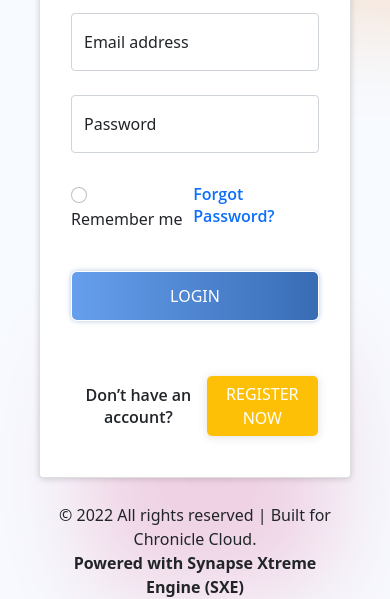
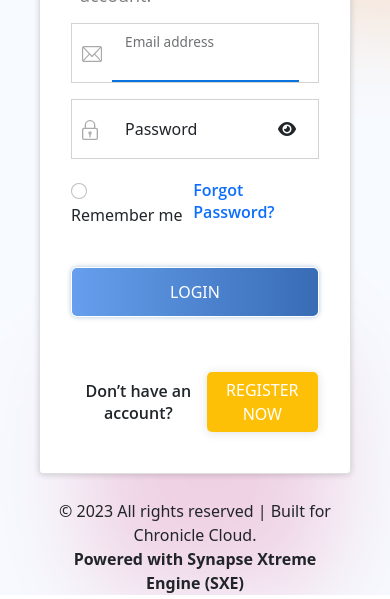
Before and after one commit to ils-anwarshah/Chronical-cloud-Task, a plain HTML site: page login.html in a window 390 px wide. Shown: the part 267-866 px from the top of the page. Drawn offline with nearby package versions, Linux system fonts and the light colour scheme.

Commit message:
Login page modified and Password and email field added with icon

```diff
--- a/login.css
+++ b/login.css
@@ -42,6 +42,7 @@ body {
 
 .remember{
     display: flex;
+    padding-top: 20px;
     justify-content: space-between;
 }
 .remember .form-check-input:checked{
@@ -55,9 +56,9 @@ body {
     color: #0974DD;
 
 }
-.password{
+/* .password{
     padding-bottom: 30px;
-}
+} */
 .forget-pass a{
     text-decoration: none;
     cursor: pointer;
@@ -76,6 +77,8 @@ body {
 } */
 .buttons{
     padding-top: 40px;
+    display: flex;
+    justify-content: center;
 }
 .block-3{
     padding-top: 54px;
@@ -100,7 +103,47 @@ body {
     width: 500px;
     height: 38px;
 }
-
+.input-icon{
+    position: relative;
+    top: 20px;
+}
+input:invalid{
+   border-bottom: 2px solid red;
+}
+.input-box-1{
+    display: flex;
+    border: 1px solid lightgray
+}
+.email-pass-logo{
+    width: 20px;
+    margin: 0px 10px;
+    align-self:center ;
+}
+#floatingInput{
+    border: none;
+    width: 413px;
+}
+#floatingInput:focus{
+    border: none;
+    box-shadow: none;
+    border-bottom:2px solid #0974DD;
+    border-bottom-right-radius:0%;
+    border-bottom-left-radius:0% ;
+}
+#floatingPassword{
+    border: none;
+    width: 368px;
+}
+#floatingPassword:focus{
+    border: none;
+    box-shadow: none;
+    border-bottom:2px solid #0974DD;
+    border-bottom-right-radius:0%;
+    border-bottom-left-radius:0% ;
+}
+.eye-logo:hover{
+    cursor: pointer;
+}
 @media screen and (max-width:1200px) {
     .logo{
         width: 300px;
@@ -115,10 +158,6 @@ body {
         width: 300px;
 
     } */
-    .container1{
-
-
-    }
     .card{
         align-items: center;
         width: 80%;
@@ -147,6 +186,12 @@ body {
     justify-content: center;
     flex-wrap: wrap;
    }
+   #floatingInput{
+    width: 55vw;
+    }
+    #floatingPassword{
+    width: 52vw;
+    }
 }
 @media screen and (max-width:400px) {
     .image{
@@ -154,3 +199,19 @@ body {
     }
 
 }
+@media screen and (max-width:610px) {
+    #floatingPassword{
+        width: 48vw;
+    }
+    #floatingInput{
+        width: 52vw;
+    }
+}
+@media screen and (max-width:440px) {
+    #floatingPassword{
+        width: 40vw;
+    }
+    #floatingInput{
+        width: 48vw;
+    }
+}
--- a/login.html
+++ b/login.html
@@ -7,7 +7,7 @@
     <title>Login</title>
     <link rel="stylesheet" href="login.css">
     <script src="https://cdn.jsdelivr.net/npm/bootstrap@5.0.2/dist/js/bootstrap.bundle.min.js" integrity="sha384-MrcW6ZMFYlzcLA8Nl+NtUVF0sA7MsXsP1UyJoMp4YLEuNSfAP+JcXn/tWtIaxVXM" crossorigin="anonymous"></script>
-
+    <link rel="stylesheet" href="https://cdnjs.cloudflare.com/ajax/libs/font-awesome/6.1.1/css/all.min.css">
     <link href="https://cdn.jsdelivr.net/npm/bootstrap@5.0.2/dist/css/bootstrap.min.css" rel="stylesheet" integrity="sha384-EVSTQN3/azprG1Anm3QDgpJLIm9Nao0Yz1ztcQTwFspd3yD65VohhpuuCOmLASjC" crossorigin="anonymous">
 </head>
 <body>
@@ -24,14 +24,31 @@
             </div>
             <form>
                 <div class="card-input-1">
-                    <div class="form-floating mb-4 ">
-                        <input type="email" class="form-control" id="floatingInput" placeholder="Name">
-                        <label for="floatingInput">Email address</label>
+
+                        <div class="input-box-1 mb-3">
+                          <div class="email-pass-logo">
+                            <img class="Input-icon" src="./assets/email.svg" alt=""/>
+                          </div>
+                          <div class="form-floating">
+                            <input type="email" class="form-control" id="floatingInput" placeholder="Email" autofocus required>
+                            <label for="floatingInput">Email address</label>
+                          </div>
+                        </div>
+
+
+                    <div class="input-box-1">
+                        <div class="email-pass-logo">
+                            <img src="./assets/padlock.svg" alt="" class="pass-icon">
+                        </div>
+                        <div class="form-floating password">
+                            <input type="password" class="form-control password" id="floatingPassword" placeholder="Password" required>
+                            <label for="floatingPassword">Password</label>
+                        </div>
+                        <div class="email-pass-logo eye-logo">
+                            <i class="fa-solid fa-eye" id="eye"></i>
+                        </div>
                     </div>
-                    <div class="form-floating password">
-                        <input type="password" class="form-control password" id="floatingPassword" placeholder="Password">
-                        <label for="floatingPassword">Password</label>
-                    </div>
+
                 </div>
                 <div class="remember">
                 <div>
@@ -53,7 +70,7 @@
 
             </form>
         </div>
-        <p class="copyright">© 2022 All rights reserved | Built for Chronicle Cloud. <br/><strong>Powered with Synapse Xtreme Engine (SXE)</strong></p>
+        <p class="copyright">© 2023 All rights reserved | Built for Chronicle Cloud. <br/><strong>Powered with Synapse Xtreme Engine (SXE)</strong></p>
     </div>
     </div>
 </body>
```
Also changed, not shown: assets/email.svg (added), assets/padlock.svg (added).
